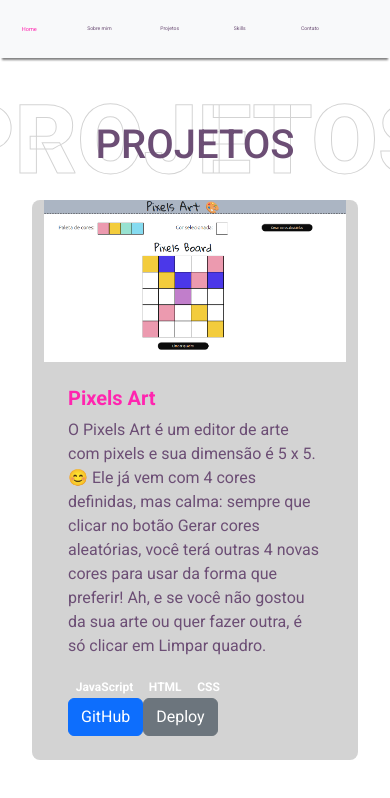
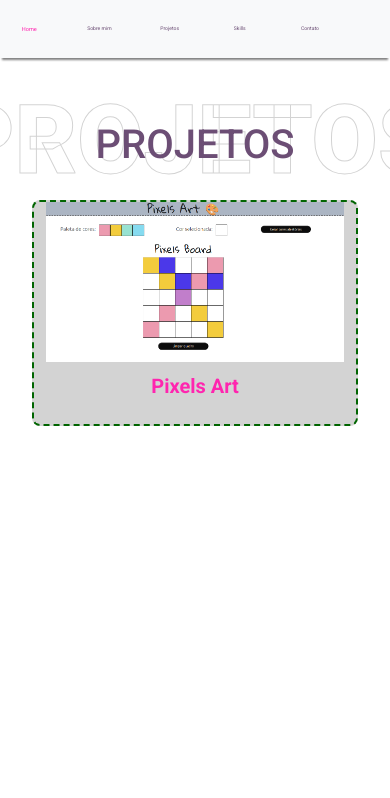
Before and after one commit to raisamrs/raisamrs.github.io, a React (Vite) app: page /projetos in a window 390 px wide. Shown: the top 798 px of the page. Built offline with nearby package versions, Linux system fonts and the light colour scheme.

Commit message:
styles: posicionamento das informações do projeto sobre a imagem do projeto

```diff
--- a/src/pages/Projects/Projects.module.css
+++ b/src/pages/Projects/Projects.module.css
@@ -4,7 +4,7 @@
   --purple: #6c4e75;
   --light-grey: #D3D3D3;
   --grey: #808080;
-  --dark-grey: #2F4F4F;
+  --dark-green: #2F4F4F;
   --blue: #1E90FF;
   --light-blue: #87CEFA;
   --white: #FFFFFF;
@@ -12,8 +12,8 @@
 }
 
 img {
-  width: auto;
-  height: auto;
+  height: 70vh;
+  width: 50vw;
 }
 
 .badge-info {
@@ -43,9 +43,15 @@ img {
 
 .projectCard {
   background-color: var(--light-grey);
-  border: none;
+  border: 2px dashed darkgreen;
   border-radius: 0.5rem;
+  position: relative;
   width: 100%;
+  overflow: hidden; /* Garante que o conteúdo não extrapole o card */
+}
+
+.projectCard:hover .showAfter {
+  opacity: 1; /* Torna visível ao passar o mouse */
 }
 
 .projectContainer {
@@ -57,7 +63,13 @@ img {
   font-size: 1rem;
 }
 
-.projectTitle {
+.projectTitleCard {
+  color: var(--pink);
+  font-size: 1.25rem;
+  font-weight: bold;
+}
+
+.projectTitleImg {
   color: var(--pink);
   font-size: 1.25rem;
   font-weight: bold;
@@ -69,6 +81,31 @@ img {
   gap: 1rem;
 }
 
+.showAfter {
+  position: absolute;
+  top: 0;
+  left: 0;
+  width: 100%;
+  height: 100%;
+  opacity: 0;
+  background-color: var(--dark-green);
+  transition: opacity 0.3s ease-in-out; /* Transição suave */
+  display: flex;
+  align-items: center;
+  justify-content: center;
+  padding: 20px;
+  box-sizing: border-box;
+}
+
+.showBefore img {
+  width: 100%;
+  height: auto;
+}
+
+.showBefore {
+  position: relative;
+}
+
 .titleContainer {
   margin-bottom: 2rem;
   position: relative;
--- a/src/pages/Projects/Projects.tsx
+++ b/src/pages/Projects/Projects.tsx
@@ -1,20 +1,18 @@
-import { useState } from 'react';
 import projectsData from '../../data/projects.json';
 import pixelsArt from '../../assets/pixelsArt.png';
 import { ProjectImageType } from '../../types';
 import { cardsContainerClasses, imgProjectClasses, projectContainerClasses,
   projectCardClasses, rowCardsClasses, cardBodyClasses, projectTechContainerClasses,
-  projectTitleClasses, projectDescriptionClasses, btnGitHubClasses, btnDeployClasses,
-} from './classesNamesProjects';
+  projectTitleCardClasses, projectTitleImgClasses, projectDescriptionClasses,
+  btnGitHubClasses, btnDeployClasses } from './classesNamesProjects';
 import { titleBgClasses, titleFgClasses, titleContainerClasses,
 } from '../../classesNamesApp';
+import styles from './Projects.module.css';
 
 function Projects() {
   const projectImages: ProjectImageType = {
     pixelsArt,
   };
-
-  const [isHovered, setIsHovered] = useState<boolean>(false);
 
   return (
     <div className={ projectContainerClasses }>
@@ -25,21 +23,18 @@ function Projects() {
       <div className={ cardsContainerClasses }>
         <div className={ rowCardsClasses }>
           {projectsData.map((project, i) => (
-            <div
-              className={ `${projectCardClasses} ${isHovered ? 'hovered' : ''}` }
-              key={ i }
-              onMouseEnter={ () => setIsHovered(true) }
-              onMouseLeave={ () => setIsHovered(false) }
-            >
+            <div className={ projectCardClasses } key={ i }>
+              <div className={ styles.showBefore }>
                 <img
-                className={ `${imgProjectClasses} ${isHovered ? 'hovered' : ''}` }
+                  className={ imgProjectClasses }
                   src={ projectImages[project.id] }
                   alt={ project.title }
                 />
-              <div
-                className={ `${cardBodyClasses} ${isHovered ? 'hovered' : ''}` }
-              >
-                <h5 className={ projectTitleClasses }>{project.title}</h5>
+                <h3 className={ projectTitleImgClasses }>{project.title}</h3>
+              </div>
+              <div className={ styles.showAfter }>
+                <div className={ cardBodyClasses }>
+                  <h3 className={ projectTitleCardClasses }>{project.title}</h3>
                   <p className={ projectDescriptionClasses }>{project.description}</p>
                   <div className={ projectTechContainerClasses }>
                     {project.technologies.map((tech, j) => (
@@ -64,6 +59,7 @@ function Projects() {
                   </a>
                 </div>
               </div>
+            </div>
           ))}
         </div>
       </div>
--- a/src/pages/Projects/classesNamesProjects.ts
+++ b/src/pages/Projects/classesNamesProjects.ts
@@ -26,8 +26,6 @@ export const imgProjectClasses = classNames(
 );
 export const projectCardClasses = classNames(
   styles.projectCard,
-  'col-md-4',
-  'mb-4',
 );
 
 export const projectContainerClasses = classNames(
@@ -48,8 +46,12 @@ export const projectTechContainerClasses = classNames(
   'mt-2',
 );
 
-export const projectTitleClasses = classNames(
-  styles.projectTitle,
+export const projectTitleImgClasses = classNames(
+  styles.projectTitleImg,
+);
+
+export const projectTitleCardClasses = classNames(
+  styles.projectTitleCard,
 );
 
 export const rowCardsClasses = classNames(
```
Lines whose indentation alone changed are shown as unchanged.
